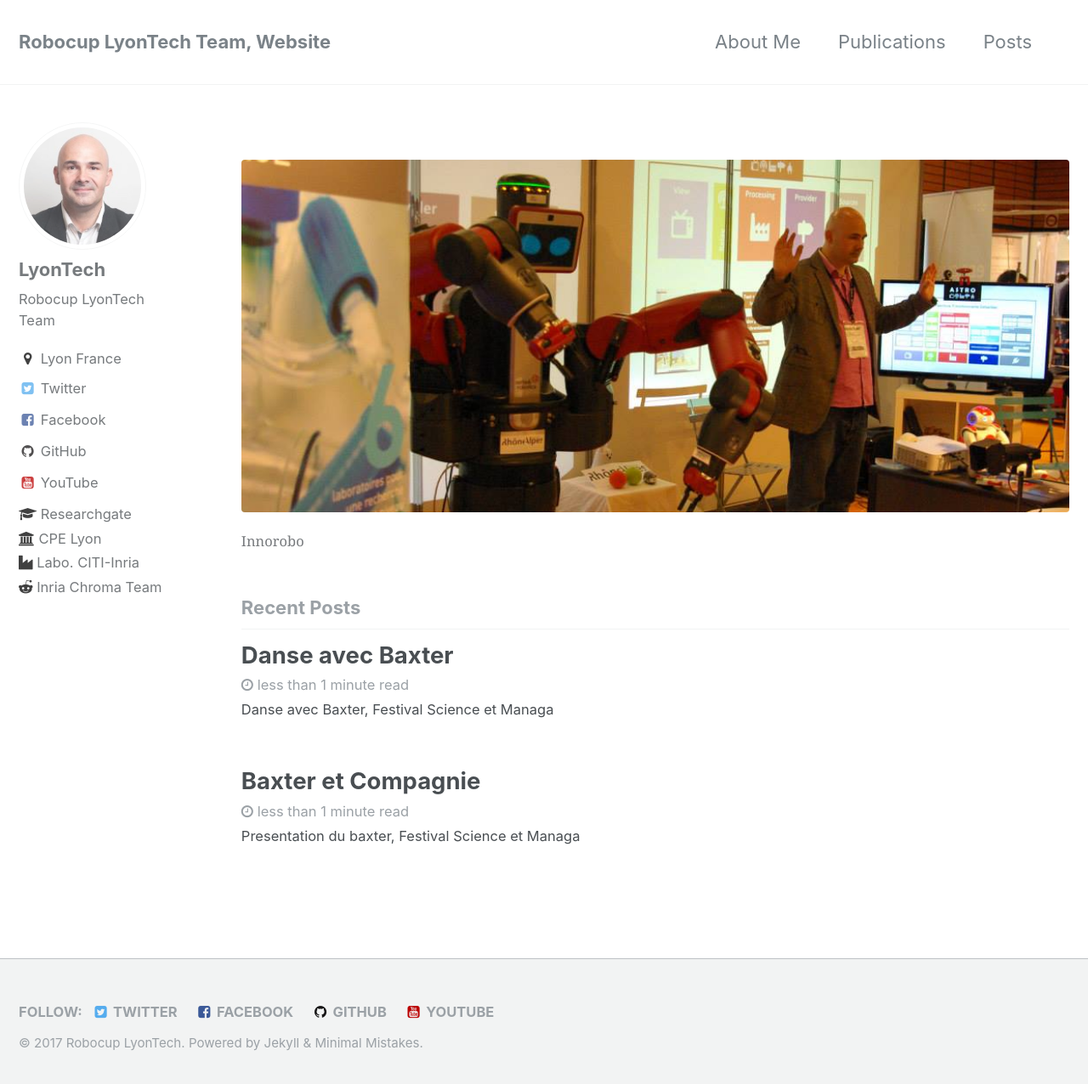
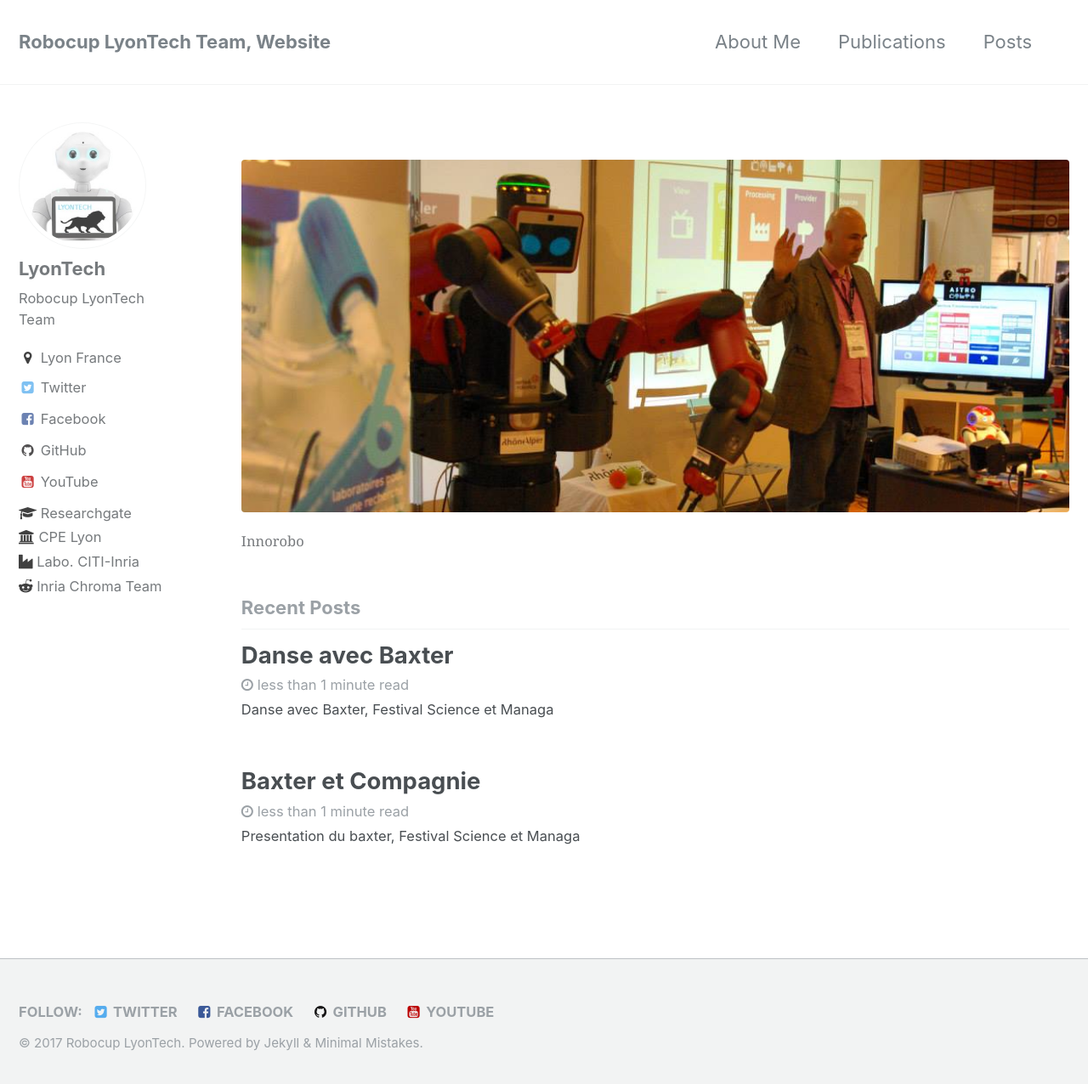
Before and after one commit to Robocup-Lyontech/Robocup-Lyontech.github.io, a Jekyll site: the page built from index.html, in a window 1280 px wide and 1284 px high. Shown: the top 1276 px of the window at 85% size. Built offline with Jekyll 4.4.1, drawn with Linux system fonts in a browser that asks for light colours; the list of posts is cut into pages by our own code.

Commit message:
Update _config.yml

```diff
--- a/_config.yml
+++ b/_config.yml
@@ -80,7 +80,7 @@ analytics:
 # Site Author
 author:
   name             : "LyonTech"
-  avatar           : "/assets/images/Fabrice_Jumel_200x200.jpg"
+  avatar           : "/assets/images/lyontech_200x200.jpg"
   bio              : "Robocup LyonTech Team"
   location         : Lyon France
   email            :
```
